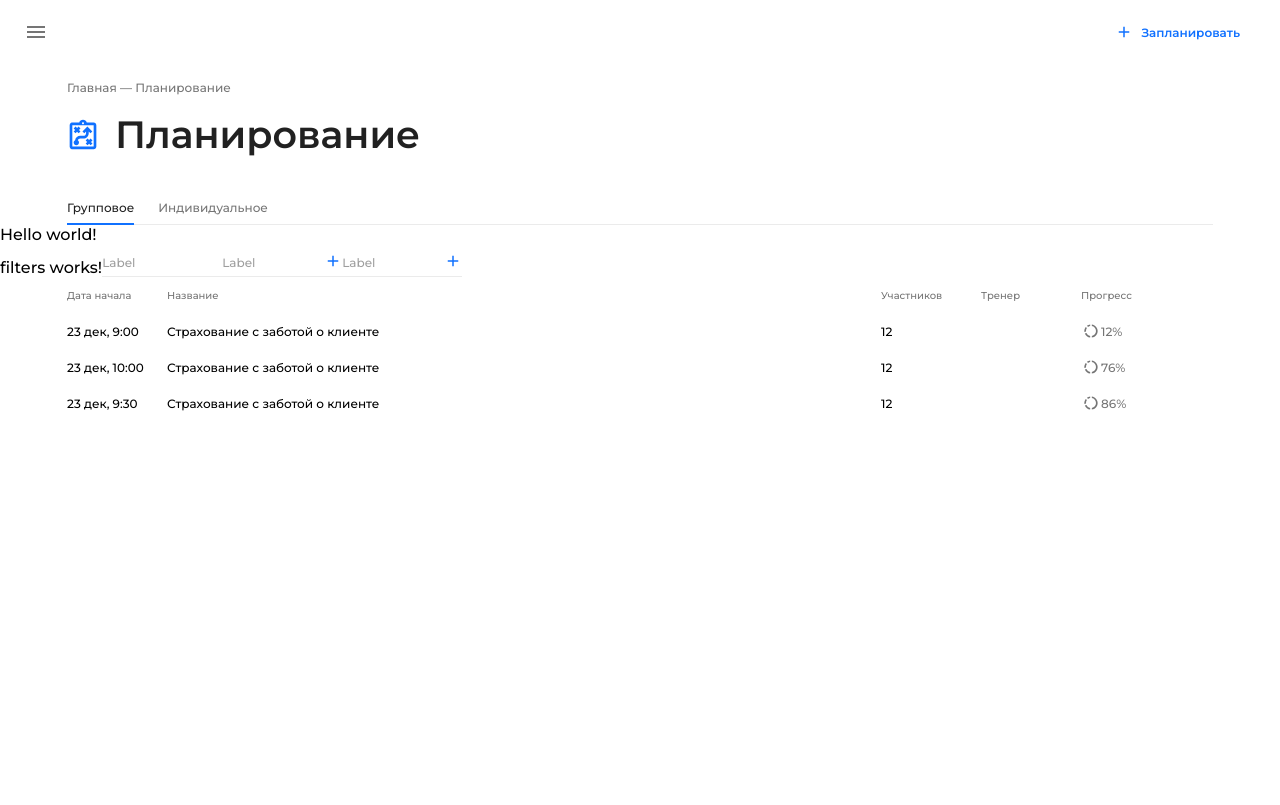
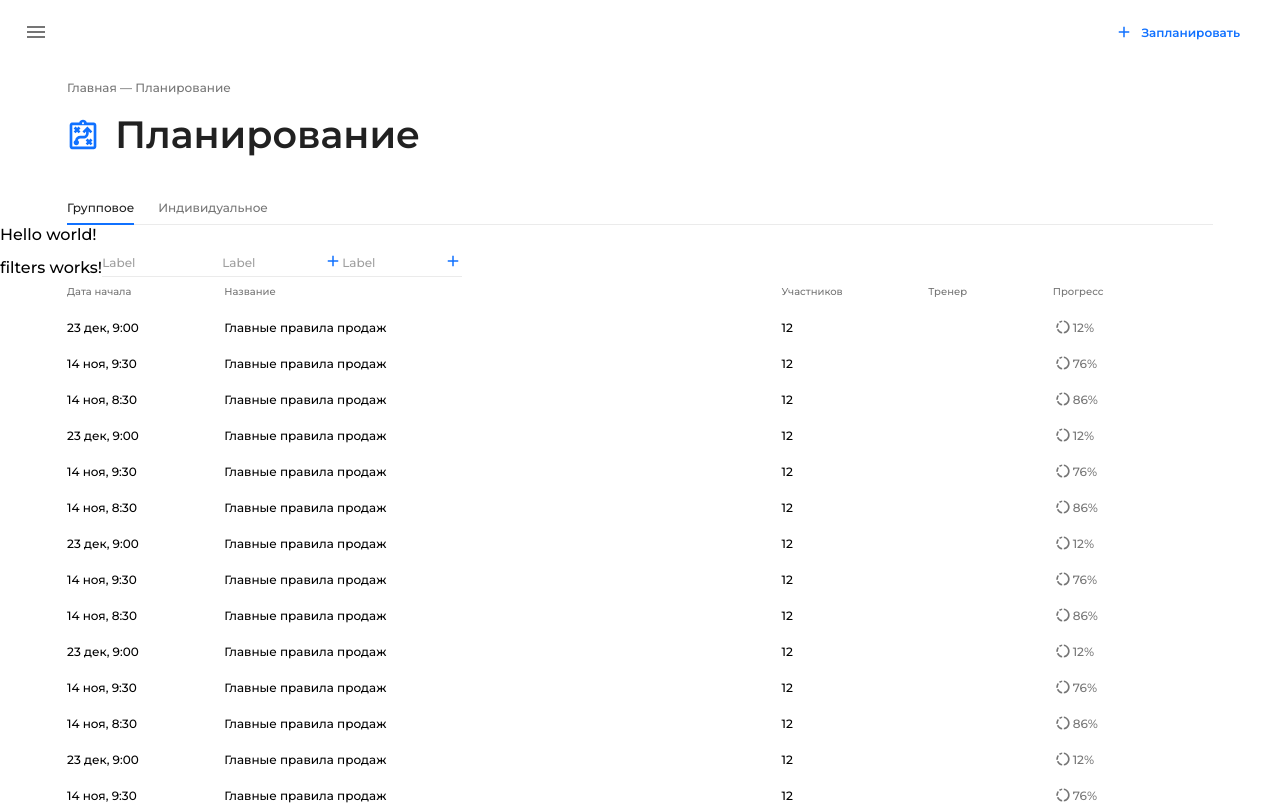
Before and after one commit to Evgeniy638/head-of-trainers, an Angular app: page / in a window 1280 px wide. Shown: the top 805 px of the page. Built offline with nearby package versions, Linux system fonts and the light colour scheme.

Commit message:
changed layout table

```diff
--- a/src/app/header/header.component.scss
+++ b/src/app/header/header.component.scss
@@ -2,6 +2,7 @@
 
 .app-header {
   background-color: white;
+  z-index: 1;
 
   &_scroll {
     position: fixed;
--- a/src/app/shared/tableData.ts
+++ b/src/app/shared/tableData.ts
@@ -3,59 +3,141 @@ import {IColumn} from "../table/table.component";
 export const dataTable: string[][] = [
   [
     "23 дек, 9:00",
-    "Страхование с заботой о клиенте",
+    "14 ноя, 9:30",
+    "14 ноя, 8:30",
+    "23 дек, 9:00",
+    "14 ноя, 9:30",
+    "14 ноя, 8:30",
+    "23 дек, 9:00",
+    "14 ноя, 9:30",
+    "14 ноя, 8:30",
+    "23 дек, 9:00",
+    "14 ноя, 9:30",
+    "14 ноя, 8:30",
+    "23 дек, 9:00",
+    "14 ноя, 9:30",
+    "14 ноя, 8:30",
+    "23 дек, 9:00",
+    "14 ноя, 9:30",
+    "14 ноя, 8:30",
+    "23 дек, 9:00",
+    "14 ноя, 9:30",
+    "14 ноя, 8:30",
+    "23 дек, 9:00",
+    "14 ноя, 9:30",
+    "14 ноя, 8:30",
+  ],
+  [
+    "Главные правила продаж",
+    "Главные правила продаж",
+    "Главные правила продаж",
+    "Главные правила продаж",
+    "Главные правила продаж",
+    "Главные правила продаж",
+    "Главные правила продаж",
+    "Главные правила продаж",
+    "Главные правила продаж",
+    "Главные правила продаж",
+    "Главные правила продаж",
+    "Главные правила продаж",
+    "Главные правила продаж",
+    "Главные правила продаж",
+    "Главные правила продаж",
+    "Главные правила продаж",
+    "Главные правила продаж",
+    "Главные правила продаж",
+    "Главные правила продаж",
+    "Главные правила продаж",
+    "Главные правила продаж",
+    "Главные правила продаж",
+    "Главные правила продаж",
+    "Главные правила продаж",
+  ],
+  [
     "12",
-    "",
+    "12",
+    "12",
+    "12",
+    "12",
+    "12",
+    "12",
+    "12",
+    "12",
+    "12",
+    "12",
+    "12",
+    "12",
+    "12",
+    "12",
+    "12",
+    "12",
+    "12",
+    "12",
+    "12",
+    "12",
+    "12",
+    "12",
     "12",
   ],
   [
-    "23 дек, 10:00",
-    "Страхование с заботой о клиенте",
-    "12",
     "",
-    "76",
+    "",
+    "",
+    "",
+    "",
+    "",
+    "",
+    "",
+    "",
+    "",
+    "",
+    "",
+    "",
+    "",
+    "",
+    "",
+    "",
+    "",
+    "",
+    "",
+    "",
+    "",
+    "",
+    "",
   ],
   [
-    "23 дек, 9:30",
-    "Страхование с заботой о клиенте",
     "12",
-    "",
+    "76",
     "86",
+    "12",
+    "76",
+    "86",
+    "12",
+    "76",
+    "86",
+    "12",
+    "76",
+    "86",
+    "12",
+    "76",
+    "86",
+    "12",
+    "76",
+    "86",
+    "12",
+    "76",
+    "86",
+    "12",
+    "76",
+    "86"
   ]
 ];
-
-// export const dataTable: string[][] = [
-//   [
-//     "23 дек, 9:00",
-//     "14 ноя, 9:30",
-//     "14 ноя, 8:30"
-//   ],
-//   [
-//     "Страхование с заботой о клиенте",
-//     "Страхование с заботой о клиенте",
-//     "Страхование с заботой о клиенте"
-//   ],
-//   [
-//     "12",
-//     "12",
-//     "12",
-//   ],
-//   [
-//     "",
-//     "",
-//     "",
-//   ],
-//   [
-//     "12",
-//     "76",
-//     "86"
-//   ]
-// ];
 
 export const settingsColumns: IColumn[] = [
   {
     name: "Дата начала",
-    type: "string"
+    type: "string",
+    isNoWrap: true
   },
   {
     name: "Название",
@@ -64,6 +146,7 @@ export const settingsColumns: IColumn[] = [
   },
   {
     name: "Участников",
+    shortName: "Уч.",
     type: "string"
   },
   {
--- a/src/app/table/table.component.html
+++ b/src/app/table/table.component.html
@@ -1,48 +1,61 @@
 <div class="app-table">
   <div
-    class="app-table__row"
+    class="app-table__column"
+    [ngClass]="{
+      'app-table__column_flex-grow': settingsColumns[i].isFlexGrow,
+      'app-table__column_mobile-display-none': settingsColumns[i].isNoneDisplayInMobile,
+      'app-table__column_secondary-color': settingsColumns[i].type === 'percent'
+    }"
+    *ngFor="let column of dataTable; let i = index"
   >
     <div
       class="app-table__cell app-table__cell_head"
       [ngClass]="{
-        'app-table__cell_flex-grow': settingsColumns[i].isFlexGrow,
-        'app-table__cell_mobile-display-none': settingsColumns[i].isNoneDisplayInMobile
+        'app-table__cell_mobile-display-none': settingsColumns[i].shortName,
+        'app-table__cell_no-wrap': settingsColumns[i].isNoWrap
       }"
-      *ngFor="let column of settingsColumns; let i = index"
     >
-      {{ column.name }}
+        {{ settingsColumns[i].name }}
     </div>
 
-    <div class="app-table__cell app-table__cell_setting"></div>
-  </div>
-
-  <div
-    class="app-table__row"
-    *ngFor="let row of dataTable"
-  >
-    <div class="app-table__row-overlay"></div>
+    <div
+      *ngIf="settingsColumns[i].shortName"
+      class="app-table__cell app-table__cell_head"
+      [ngClass]="{
+        'app-table__cell_desktop-display-none': settingsColumns[i].shortName,
+        'app-table__cell_no-wrap': settingsColumns[i].isNoWrap
+      }"
+    >
+      {{ settingsColumns[i].shortName }}
+    </div>
 
     <div
       class="app-table__cell"
+      *ngFor="let cell of column"
       [ngClass]="{
-        'app-table__cell_flex-grow': settingsColumns[i].isFlexGrow,
-        'app-table__cell_percent': settingsColumns[i].type === 'percent',
-        'app-table__cell_mobile-display-none': settingsColumns[i].isNoneDisplayInMobile
+        'app-table__cell_no-wrap': settingsColumns[i].isNoWrap
       }"
-      *ngFor="let cell of row; let i = index"
     >
       <img
         *ngIf="settingsColumns[i].type === 'percent'"
-        src="/assets/svg/process.svg"
+        src="assets/svg/process.svg"
         alt="process"
       >
       {{ cell }}
-      <span *ngIf="settingsColumns[i].type === 'percent'">%</span>
+      <span
+        *ngIf="settingsColumns[i].type === 'percent'"
+      >%</span>
     </div>
 
-    <div class="app-table__cell app-table__cell_setting app-table__cell_mobile-display-none">
-      <div class="setting">
-        <img class="setting__image" src="/assets/svg/vertically.svg" alt="setting"/>
+  </div>
+
+  <div class="app-table__column app-table__column_setting app-table__column_mobile-display-none"></div>
+
+  <div class="overlay-wrap">
+    <div class="overlay-wrap__line" *ngFor="let i of iterateForRows()">
+      <div class="overlay-wrap__overlay"></div>
+      <div class="setting overlay-wrap__setting">
+        <img class="setting__image" src="assets/svg/vertically.svg" alt="verticaly">
         <div class="setting__overlay"></div>
       </div>
     </div>
--- a/src/app/table/table.component.scss
+++ b/src/app/table/table.component.scss
@@ -1,14 +1,97 @@
 @import "src/app/shared/variables";
 
 $setting-width: 32px;
+$height-row: 36px;
+$margin-cell: 4px;
 
 .app-table {
-  &__row {
-    display: flex;
-    position: relative;
+  display: flex;
+  position: relative;
+  margin: 0 -$margin-cell;
+
+  &__column {
+    flex-grow: 1;
+
+    &_flex-grow {
+      flex-grow: 5;
+    }
+
+    @media (max-width: $max-mobile-width) {
+      &_mobile-display-none {
+        display: none;
+      }
+    }
+
+    &_setting {
+      width: $setting-width;
+      visibility: hidden;
+      flex-grow: 0;
+    }
+
+    &_secondary-color {
+      color: var(--ligth-theme-secondary);
+    }
   }
 
-  &__row-overlay {
+  &__cell {
+    font-size: 12px;
+    height: $height-row;
+    display: flex;
+    align-items: center;
+    margin: 0 $margin-cell;
+
+    &_no-wrap {
+      white-space: nowrap;
+    }
+
+    &_percent {
+      color: var(--ligth-theme-secondary);
+    }
+
+    &_head {
+      font-size: 10px;
+      color: var(--ligth-theme-secondary);
+    }
+
+    &_desktop-display-none {
+      display: none;
+    }
+
+    @media (max-width: $max-mobile-width) {
+      &_desktop-display-none {
+        display: flex;
+      }
+    }
+
+    @media (max-width: $max-mobile-width) {
+      &_mobile-display-none {
+        display: none;
+      }
+    }
+  }
+}
+
+.overlay-wrap {
+  position: absolute;
+  top: 0;
+  left: 0;
+  width: 100%;
+  height: 100%;
+  padding-top: $height-row;
+
+  &__line {
+    position: relative;
+    display: flex;
+    justify-content: flex-end;
+    align-items: center;
+    height: $height-row;
+  }
+
+  &__line:hover &__overlay {
+    opacity: 0.04;
+  }
+
+  &__overlay {
     position: absolute;
     top: 0;
     left: 0;
@@ -17,46 +100,13 @@ $setting-width: 32px;
     opacity: 0;
     background-color: var(--primary-black);
     border-radius: 4px;
-    z-index: -1;
   }
 
-  &__row:hover &__row-overlay {
-    opacity: 0.04;
+  &__setting {
+    visibility: hidden;
   }
 
-  &__cell {
-    width: 100px;
-    font-size: 12px;
-    height: 36px;
-    display: flex;
-    align-items: center;
-
-    &_percent {
-      color: var(--ligth-theme-secondary);
-    }
-
-    &_flex-grow {
-      flex-grow: 1;
-    }
-
-    &_head {
-      font-size: 10px;
-      color: var(--ligth-theme-secondary);
-    }
-
-    &_setting {
-      width: $setting-width;
-      visibility: hidden;
-    }
-
-    @media (max-width: $max-mobile-width) {
-      &_mobile-display-none {
-        display: none;
-      }
-    }
-  }
-
-  &__row:hover &__cell_setting {
+  &__line:hover &__setting {
     visibility: visible;
   }
 }
@@ -70,6 +120,10 @@ $setting-width: 32px;
   justify-content: center;
   position: relative;
   cursor: pointer;
+
+  @media (max-width: $max-mobile-width) {
+    display: none;
+  }
 
   &__image {
     width: 16px;
--- a/src/app/table/table.component.ts
+++ b/src/app/table/table.component.ts
@@ -1,12 +1,15 @@
 import {Component, Input, OnInit} from '@angular/core';
+import {dataTable} from "../shared/tableData";
 
 type TypeCell = 'string' | 'percent';
 
 export interface IColumn {
   name: string
   type: TypeCell
-  isFlexGrow?: boolean,
+  isFlexGrow?: boolean
   isNoneDisplayInMobile?: boolean
+  shortName?: string
+  isNoWrap?: boolean
 }
 
 @Component({
@@ -18,6 +21,10 @@ export class TableComponent implements OnInit {
   @Input() dataTable: string[][] = [];
   @Input() settingsColumns: IColumn[] = [];
 
+  iterateForRows() {
+    return [...dataTable[0].keys()];
+  }
+
   constructor() { }
 
   ngOnInit(): void {
--- a/src/styles.scss
+++ b/src/styles.scss
@@ -11,7 +11,7 @@
 }
 
 body {
-  height: 2000px;
+  min-height: 100vh;
 }
 
 :root {
```
